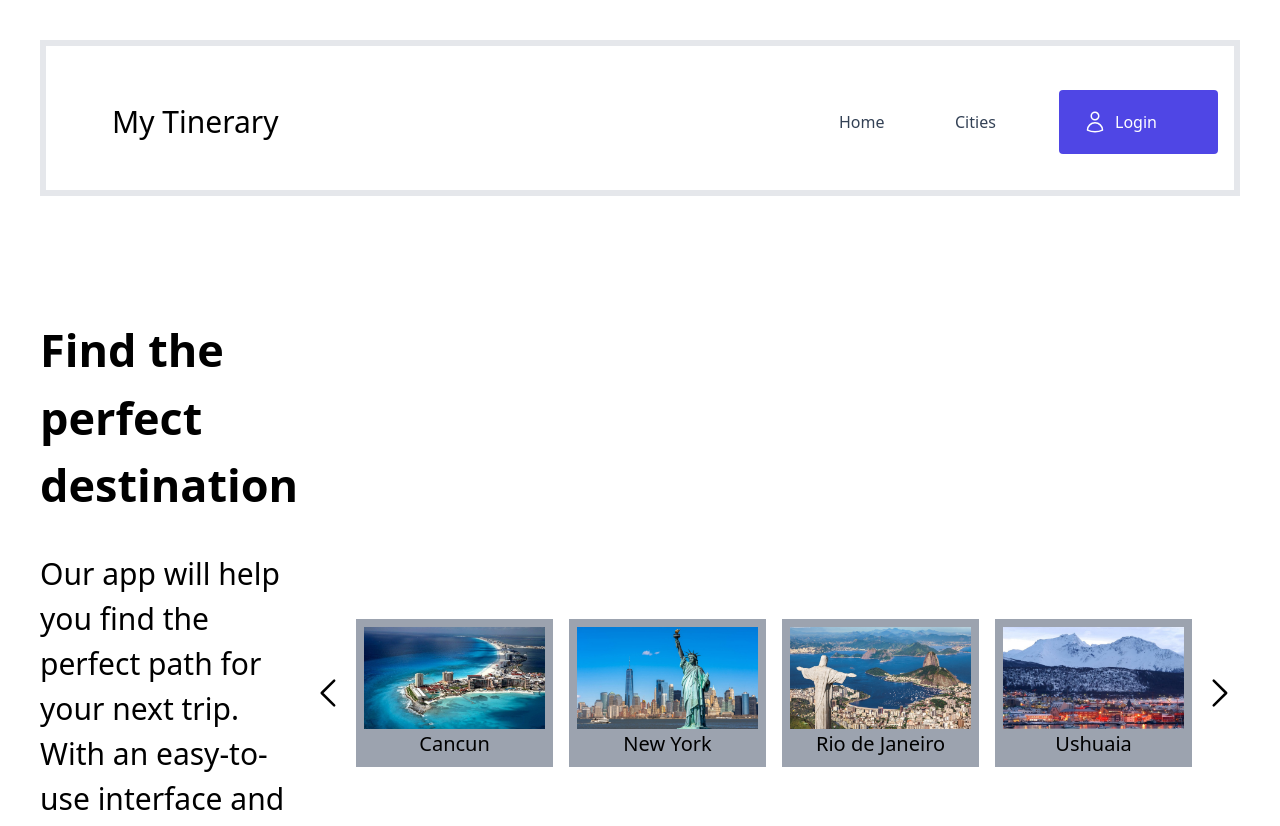
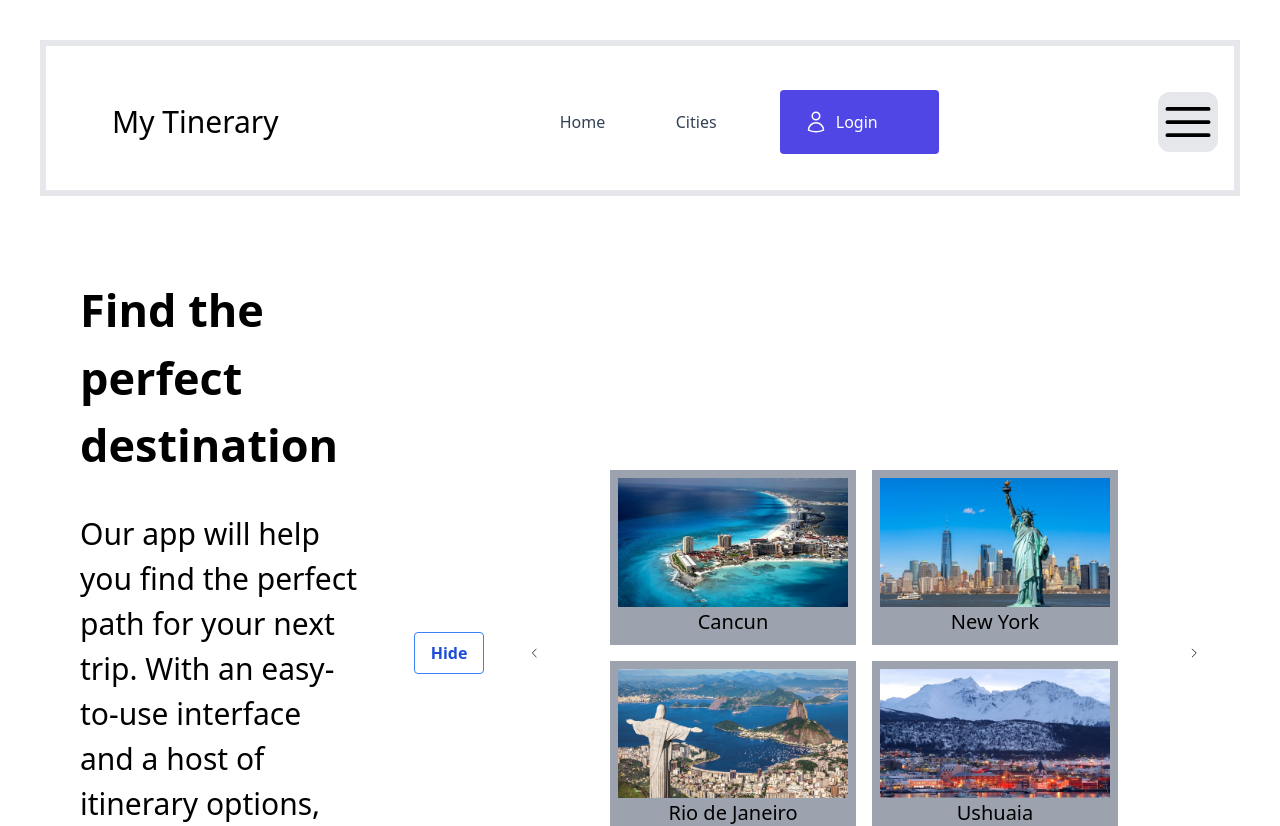
Before and after one commit to NatiOesquer/mytinerary-oesquer, a React (Vite) app: page /home in a window 1280 px wide. Shown: the top 826 px of the page. Built offline with nearby package versions, Linux system fonts and the light colour scheme.

Commit message:
carousel

```diff
--- a/src/components/Arrow.jsx
+++ b/src/components/Arrow.jsx
@@ -1,10 +1,15 @@
 
 
-export default function Arrow({ direction }) {
+export default function Arrow({ direction,onClick }) {
 
   return (
 
-    <svg xmlns="http://www.w3.org/2000/svg" fill="none" viewBox="0 0 24 24" strokeWidth={1.5} stroke="currentColor" className="w-[40px] h-[40px]">
+    <svg xmlns="http://www.w3.org/2000/svg"
+        fill="none" viewBox="0 0 24 24"
+        strokeWidth={1.5}
+        stroke="currentColor"
+        className="w-[100px] h-[100px] cursor-pointer"
+        onClick={onClick}>
         <path strokeLinecap="round" strokeLinejoin="round" d={direction} />
     </svg>
 
--- a/src/components/CardPolaroid.jsx
+++ b/src/components/CardPolaroid.jsx
@@ -2,7 +2,7 @@
 
 export default function CardPolaroid({src,alt,text}) {
   return (
-    <div className="w-4/5 flex flex-col items-center p-2 m-2 bg-gray-400">
+    <div className="w-[40%] flex flex-col items-center p-2 m-2 bg-gray-400">
         <img src={src} alt={alt} />
         <p className="text-[20px]">{text}</p>
     </div>
--- /dev/null
+++ b/src/components/Carousel.jsx
@@ -0,0 +1,46 @@
+import Arrow from "./Arrow"
+import CardPolaroid from "./CardPolaroid"
+import { useState } from "react"
+
+
+export default function Carousel({ data }) {
+
+    let [counter, setCounter] = useState(0)
+    let [counterTo, setCounterTo] = useState(4)
+    function next_slide() {
+        if (data.length <= counterTo) {
+            setCounter(0)
+            setCounterTo(4)
+        } else {
+            setCounter(counter + 4)
+            setCounterTo(counterTo + 4)
+        }
+        console.log(counter);
+        console.log(counterTo);
+
+    }
+    function prev_slide(){
+        if ( counter <= 0){
+            setCounter(data.length-4)
+            setCounterTo(data.length)
+        }else{
+            setCounter(counter-4)
+            setCounterTo(counterTo-4)
+        }
+        console.log(counter);
+        console.log(counterTo);
+    }
+    return (
+        <div className="flex justify-evenly items-center w-[60%]">
+            <Arrow direction="M15.75 19.5L8.25 12l7.5-7.5" onClick={prev_slide}/>
+            <div className="flex flex-wrap p-2 m-2 justify-center items-center ">
+                {data.slice(counter, counterTo).map(each => <CardPolaroid
+                    key={each.id}
+                    src={each.photo}
+                    alt={each.id}
+                    text={each.city} />)}
+            </div>
+            <Arrow direction="M8.25 4.5l7.5 7.5-7.5 7.5" onClick={next_slide} />
+        </div>
+    )
+}
--- a/src/components/Footer.jsx
+++ b/src/components/Footer.jsx
@@ -2,6 +2,6 @@
 
 export default function Footer() {
   return (
-    <footer className="h-[49px] bg-gray-200 flex flex-grawp w-auto m-5"> footer</footer>
+    <footer className="h-[49px] bg-gray-200 flex w-auto m-5"> footer</footer>
   )
 }
--- a/src/components/NavBar.jsx
+++ b/src/components/NavBar.jsx
@@ -1,6 +1,7 @@
-
+import { useState } from "react"
 
 export default function NavBar() {
+  let [show,setShow] = useState(false)
   const nombre1 = 'My'
   const nombre2 = 'Tinerary'
 
@@ -17,7 +18,26 @@ export default function NavBar() {
             </svg>Login</a>
 
         </button>
+
       </nav>
+      <svg xmlns="http://www.w3.org/2000/svg"
+           fill="none"
+           viewBox="0 0 24 24"
+           strokeWidth={1.5}
+           stroke="currentColor"
+           className="w-[60px] h-[60px] cursor-pointer rounded-xl bg-gray-200"
+           onClick={()=>setShow(!show)}
+           >
+        <path strokeLinecap="round" strokeLinejoin="round" d="M3.75 6.75h16.5M3.75 12h16.5m-16.5 5.25h16.5" />
+      </svg>
+      {show ? (
+        <div className="flex ms-5 absolute top-[100px] right-[200px] flex-col gap-3 p-5 rounded bg-gray-400">
+        <p className="text-[20px] px-2 bg-gray-200 rounded-xl w-[100px] text-center mx-1">Home</p>
+        <p className="text-[20px] px-2 bg-gray-200 rounded-xl w-[100px] text-center mx-1">Cities</p>
+        <p className="text-[20px] px-2 bg-gray-200 rounded-xl w-[100px] text-center mx-1">LogIn</p>
+      </div>
+      ) : (null)}
+
     </header>
   )
 }
--- a/src/layouts/Layout.jsx
+++ b/src/layouts/Layout.jsx
@@ -1,7 +1,7 @@
 import NavBar from "../components/NavBar"
 import Footer from "../components/Footer"
 
-export default function Layout({children}) {
+export default function Layout({ children }) {
   return (
     <div className="w-full min-h-screen flex flex-col">
 
--- a/src/pages/Home.jsx
+++ b/src/pages/Home.jsx
@@ -1,7 +1,9 @@
-import Arrow from "../components/Arrow"
-import CardPolaroid from "../components/CardPolaroid"
+import { useState } from "react"
+import Carousel from "../components/Carousel"
 
 export default function Home() {
+
+    const [show,setShow] = useState(true)
 
     let data = [
         { id: 'america1', city: "Cancun", photo: "/img/america/cancun.jpg" },
@@ -23,19 +25,19 @@ export default function Home() {
       ]
 
     return (
-        <main className="grow pt-10 ml-10 flex justify-center items-center flex-grawp m-10 ">
-            <div className="w-4/5 mr-[10px]">
+        <main className="grow pt-10 mx-20 flex  justify-between items-center flex-wrap ">
+            <div className="w-[25%] mr-[10px]">
                 <h1 className="text-[45px] font-extrabold mb-8">Find the perfect destination</h1>
                 <p className="mb-8 text-[30px]">Our app will help you find the perfect path for your next trip. With an easy-to-use interface and a host of itinerary options, planning your next trip has never been easier.</p>
                 <a href="#" className="px-10 bg-[#4F46E5]  p-2 rounded-lg text-white text-[25px]">View More</a>
+
+
             </div>
-            <div className="flex justify-center items-center">
-                <Arrow direction="M15.75 19.5L8.25 12l7.5-7.5" />
-                <div className="flex flex-grawp w-11/12 justify-center">
-                    {data.slice(0, 4).map(each => <CardPolaroid key={each.id} src={each.photo} alt={each.id} text={each.city} />)}
-                </div>
-                <Arrow direction="M8.25 4.5l7.5 7.5-7.5 7.5" />
-            </div>
+            {show ? (<input onClick={()=> setShow(!show)} type="button" value="Hide"  className="bg-transparent hover:bg-blue-500 text-blue-700 font-semibold hover:text-white py-2 px-4 border border-blue-500 hover:border-transparent rounded "/>) : (<input onClick={()=> setShow(!show)} type="button" value="Show"  className="bg-transparent hover:bg-blue-500 text-blue-700 font-semibold hover:text-white py-2 px-4 border border-blue-500 hover:border-transparent rounded"/>)}
+
+            {show ? <Carousel data={data} /> : <h1 className="text-[34px] text-center">Click View More</h1> }
+
+
         </main>
     )
 }
```
